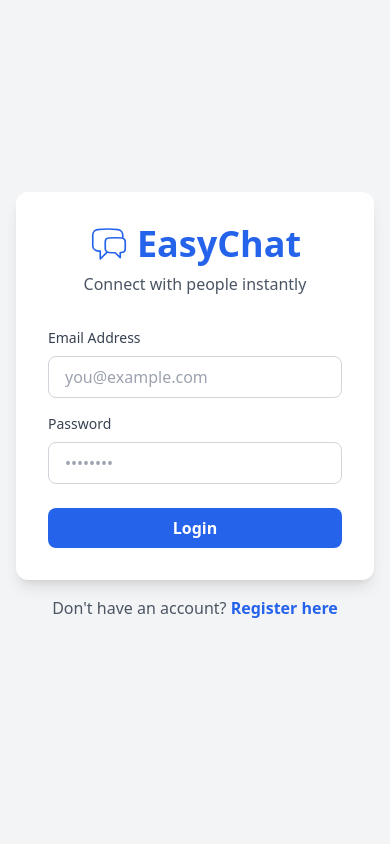
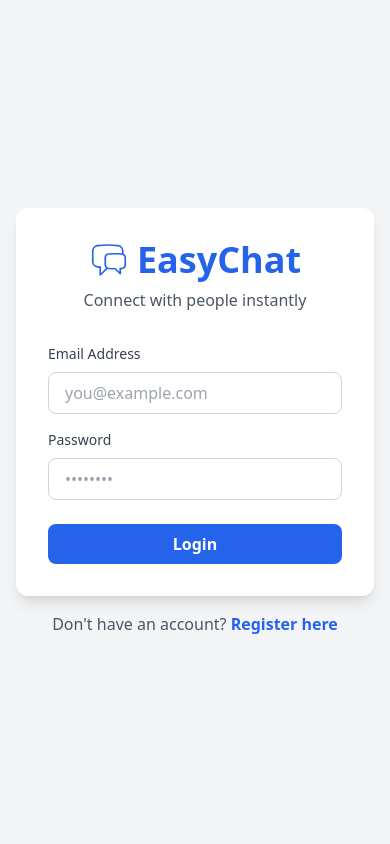
Before and after one commit to nethal17/EasyChat-MessagingApp, a PHP site: page / in a window 390 px wide. Run offline with PHP 8.4, Linux system fonts and the light colour scheme; some libraries are stand-ins or nearby versions.

Commit message:
Refactor layout of login and registration pages for improved responsiveness

```diff
--- a/index.php
+++ b/index.php
@@ -14,12 +14,12 @@ if (isLoggedIn()) {
     <title>Message App - Login</title>
     <script src="https://cdn.tailwindcss.com"></script>
 </head>
-<body class="bg-gray-100 min-h-screen">
-    <div class="container mx-auto px-4 py-16">
+<body class="bg-gray-100 min-h-screen flex items-center">
+    <div class="container mx-auto px-4 py-4">
         <div class="max-w-md mx-auto">
 
             <!-- Login Form -->
-            <div class="bg-white rounded-xl p-8 mb-4 mt-32 shadow-lg">
+            <div class="bg-white rounded-xl p-8 mb-4 shadow-lg">
                 <div class="text-center mb-8">
                     <h1 class="text-4xl font-bold text-blue-600 mb-2 flex items-center justify-center gap-2">
                         <svg class="w-10 h-10 inline text-blue-600 bold" fill="none" stroke="currentColor" viewBox="0 0 24 24">
--- a/views/register.php
+++ b/views/register.php
@@ -14,9 +14,9 @@ if (isLoggedIn()) {
     <title>Register - Message App</title>
     <script src="https://cdn.tailwindcss.com"></script>
 </head>
-<body class="bg-gray-100 min-h-screen">
-    <div class="container mx-auto px-4 py-16">
-        <div class="max-w-md mx-auto">
+<body class="bg-gray-100 min-h-screen flex items-center">
+    <div class="container mx-auto px-4 py-4">
+        <div class="max-w-md mx-auto mt-4">
             <!-- Registration Form -->
             <div class="bg-white rounded-xl p-8 mb-4 shadow-lg">
                 <div class="text-center mb-8">
```
